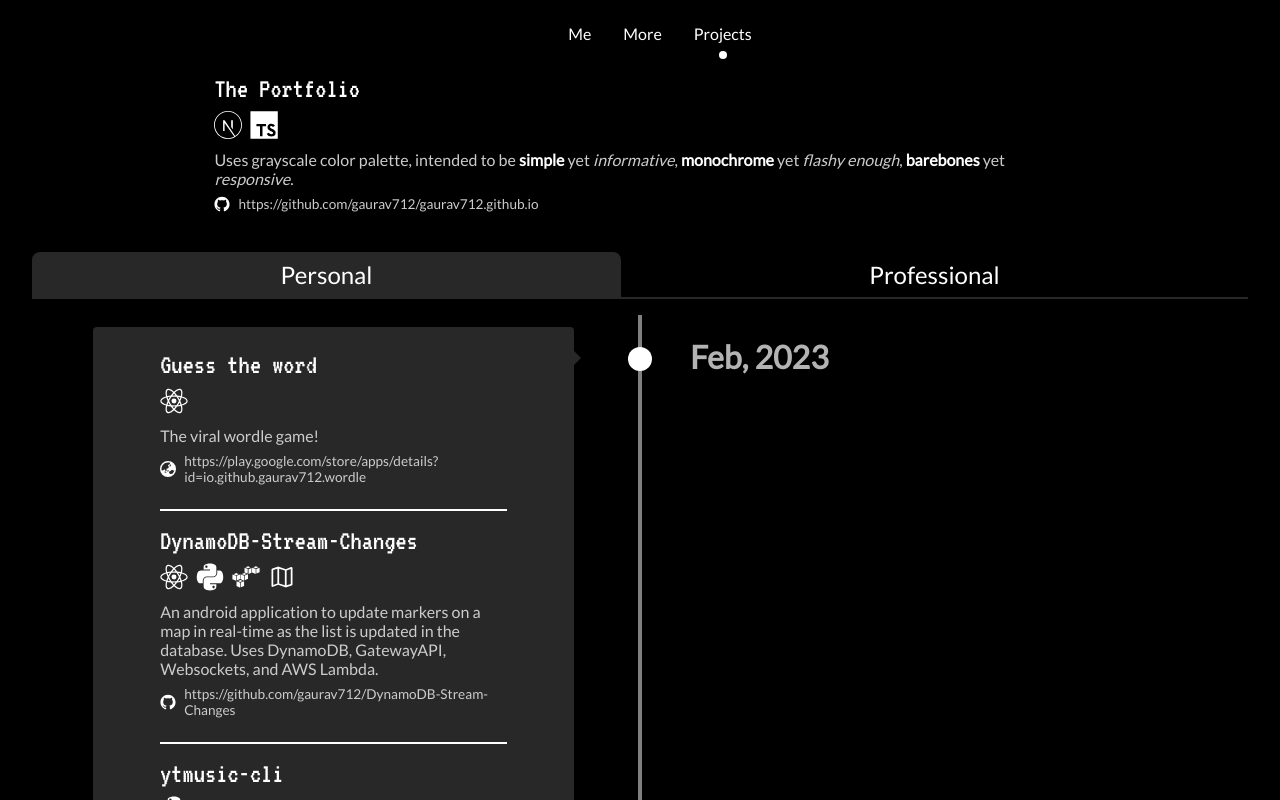
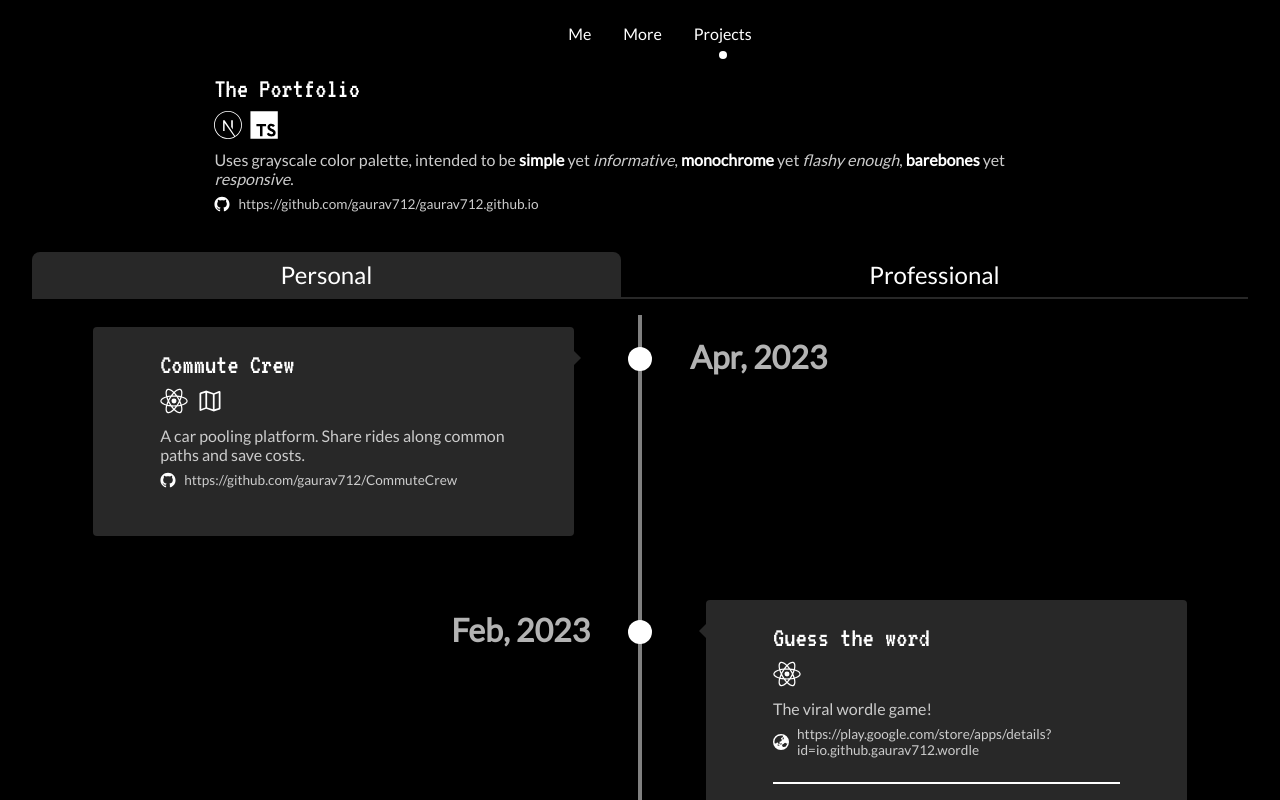
Before and after one commit to gaurav712/gaurav712.github.io, a Next.js app: page /projects in a window 1280 px wide. Shown: the top 800 px of the page. Built offline with nearby package versions, Linux system fonts and the light colour scheme.

Commit message:
add CommuteCrew to projects' list

```diff
--- a/data/projects/personal.ts
+++ b/data/projects/personal.ts
@@ -1,6 +1,15 @@
 import { IProjectsList } from "../types";
 
 const projects: IProjectsList = {
+  "Apr, 2023": [
+    {
+      name: "Commute Crew",
+      techUsed: ["react_native", "google_maps"],
+      description:
+        "A car pooling platform. Share rides along common paths and save costs.",
+      sourceUrl: "https://github.com/gaurav712/CommuteCrew",
+    },
+  ],
   "Feb, 2023": [
     {
       name: "Guess the word",
```
